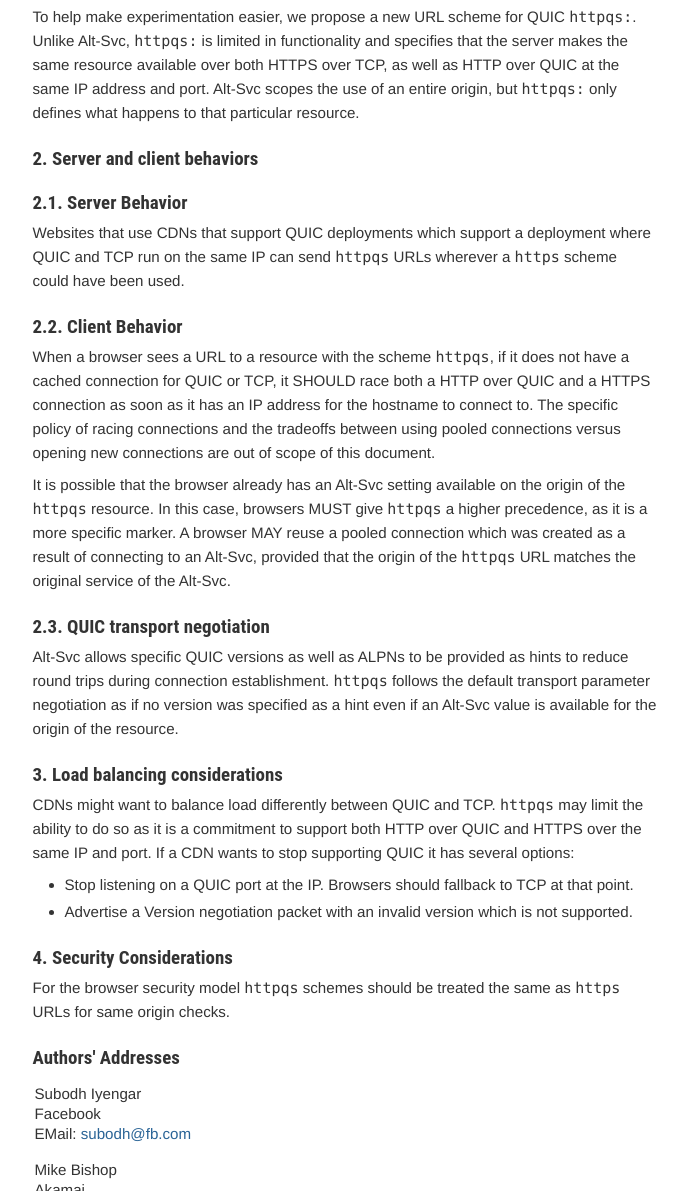
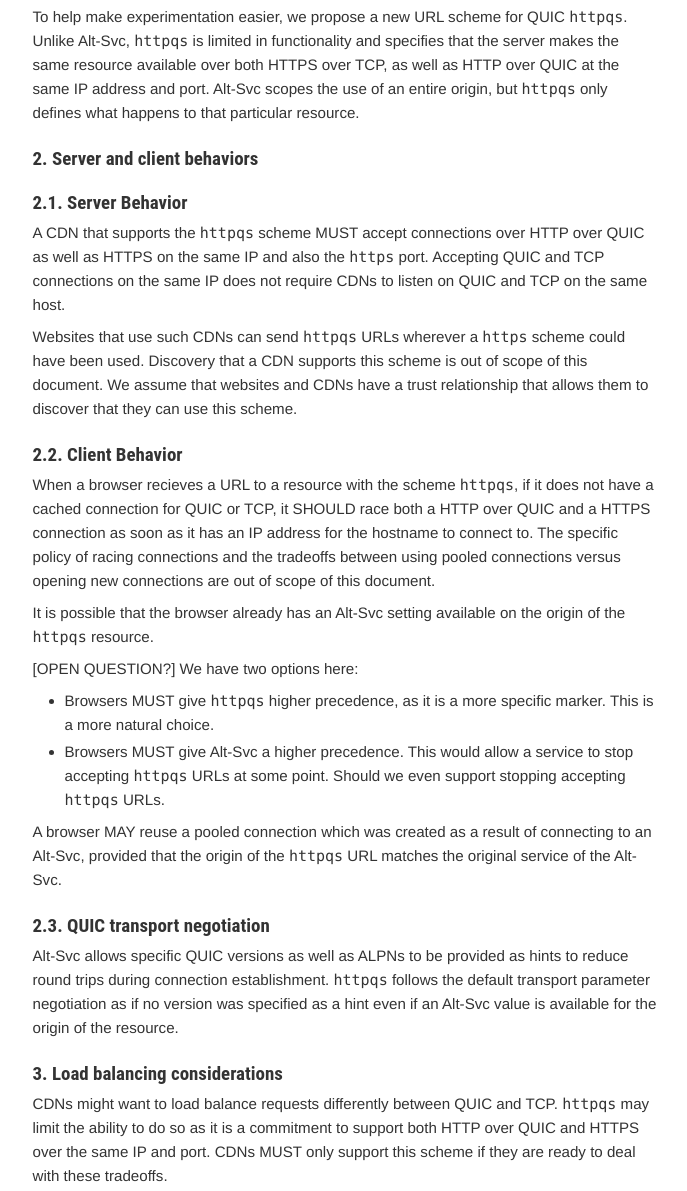
Before and after one commit to siyengar/quic-url, a plain HTML site: page draft-subodh-quic-httpqs.html in a window 1280 px wide. Shown: the part 1460-2651 px from the top of the page, without its empty margins (123-810 px from the left). Drawn offline with Linux system fonts and the light colour scheme.

Commit message:
Script updating gh-pages from 6a9e3e7. [ci skip]

```diff
--- a/draft-subodh-quic-httpqs.html
+++ b/draft-subodh-quic-httpqs.html
@@ -381,19 +381,28 @@ ul.toc li {
 <li>A website will want to experiment with QUIC before enabling QUIC for CDN use cases.  One desired model of experimentation is at a per-user level where a website decides whether to assign a user to a test or control group.  A CDN typically does not have access to cookies which determine users.  Thus to run such an experiment, additional co-operation between the website and the CDN would be needed.  If the website decides that the user should use QUIC, it cannot normally supply an Alt-Svc for the CDN.  The website instead needs to provide a hint to the CDN that it wishes to use QUIC for the resource and and the CDN would then supply the Alt-Svc itself.  This process requires an additional round-trip to discover the use of QUIC and makes experiments more complex.</li>
 <li>A particular origin might not be requested frequently in one browser session.  For example, it is common for a CDN to cache different content types in different server locations and refer to each location with a different URL.  Once a client requests an HTTP resource over the network, it might not request it again over the network, because subsequent tries might receive a cached response.  If there are not many requests per origin, then discovering than an origin can use QUIC might be too late.</li>
 </ul>
-<p id="rfc.section.1.p.3">To help make experimentation easier, we propose a new URL scheme for QUIC <samp>httpqs:</samp>.  Unlike Alt-Svc, <samp>httpqs:</samp> is limited in functionality and specifies that the server makes the same resource available over both HTTPS over TCP, as well as HTTP over QUIC at the same IP address and port.  Alt-Svc scopes the use of an entire origin, but <samp>httpqs:</samp> only defines what happens to that particular resource.</p>
+<p id="rfc.section.1.p.3">To help make experimentation easier, we propose a new URL scheme for QUIC <samp>httpqs</samp>.  Unlike Alt-Svc, <samp>httpqs</samp> is limited in functionality and specifies that the server makes the same resource available over both HTTPS over TCP, as well as HTTP over QUIC at the same IP address and port.  Alt-Svc scopes the use of an entire origin, but <samp>httpqs</samp> only defines what happens to that particular resource.</p>
 <h1 id="rfc.section.2">
 <a href="#rfc.section.2">2.</a> <a href="#server-and-client-behaviors" id="server-and-client-behaviors">Server and client behaviors</a>
 </h1>
 <h1 id="rfc.section.2.1">
 <a href="#rfc.section.2.1">2.1.</a> <a href="#server-behavior" id="server-behavior">Server Behavior</a>
 </h1>
-<p id="rfc.section.2.1.p.1">Websites that use CDNs that support QUIC deployments which support a deployment where QUIC and TCP run on the same IP can send <samp>httpqs</samp> URLs wherever a <samp>https</samp> scheme could have been used.</p>
+<p id="rfc.section.2.1.p.1">A CDN that supports the <samp>httpqs</samp> scheme MUST accept connections over HTTP over QUIC as well as HTTPS on the same IP and also the <samp>https</samp> port.  Accepting QUIC and TCP connections on the same IP does not require CDNs to listen on QUIC and TCP on the same host.</p>
+<p id="rfc.section.2.1.p.2">Websites that use such CDNs can send <samp>httpqs</samp> URLs wherever a <samp>https</samp> scheme could have been used.  Discovery that a CDN supports this scheme is out of scope of this document. We assume that websites and CDNs have a trust relationship that allows them to discover that they can use this scheme.</p>
 <h1 id="rfc.section.2.2">
 <a href="#rfc.section.2.2">2.2.</a> <a href="#client-behavior" id="client-behavior">Client Behavior</a>
 </h1>
-<p id="rfc.section.2.2.p.1">When a browser sees a URL to a resource with the scheme <samp>httpqs</samp>, if it does not have a cached connection for QUIC or TCP, it SHOULD race both a HTTP over QUIC and a HTTPS connection as soon as it has an IP address for the hostname to connect to.  The specific policy of racing connections and the tradeoffs between using pooled connections versus opening new connections are out of scope of this document.</p>
-<p id="rfc.section.2.2.p.2">It is possible that the browser already has an Alt-Svc setting available on the origin of the <samp>httpqs</samp> resource.  In this case, browsers MUST give <samp>httpqs</samp> a higher precedence, as it is a more specific marker.  A browser MAY reuse a pooled connection which was created as a result of connecting to an Alt-Svc, provided that the origin of the <samp>httpqs</samp> URL matches the original service of the Alt-Svc.</p>
+<p id="rfc.section.2.2.p.1">When a browser recieves a URL to a resource with the scheme <samp>httpqs</samp>, if it does not have a cached connection for QUIC or TCP, it SHOULD race both a HTTP over QUIC and a HTTPS connection as soon as it has an IP address for the hostname to connect to.  The specific policy of racing connections and the tradeoffs between using pooled connections versus opening new connections are out of scope of this document.</p>
+<p id="rfc.section.2.2.p.2">It is possible that the browser already has an Alt-Svc setting available on the origin of the <samp>httpqs</samp> resource.</p>
+<p id="rfc.section.2.2.p.3">[OPEN QUESTION?] We have two options here:</p>
+<p></p>
+
+<ul>
+<li>Browsers MUST give <samp>httpqs</samp> higher precedence, as it is a more specific marker.  This is a more natural choice.</li>
+<li>Browsers MUST give Alt-Svc a higher precedence. This would allow a service to stop accepting <samp>httpqs</samp> URLs at some point.  Should we even support stopping accepting <samp>httpqs</samp> URLs.</li>
+</ul>
+<p id="rfc.section.2.2.p.5">A browser MAY reuse a pooled connection which was created as a result of connecting to an Alt-Svc, provided that the origin of the <samp>httpqs</samp> URL matches the original service of the Alt-Svc.</p>
 <h1 id="rfc.section.2.3">
 <a href="#rfc.section.2.3">2.3.</a> <a href="#quic-transport-negotiation" id="quic-transport-negotiation">QUIC transport negotiation</a>
 </h1>
@@ -401,7 +410,8 @@ ul.toc li {
 <h1 id="rfc.section.3">
 <a href="#rfc.section.3">3.</a> <a href="#load-balancing-considerations" id="load-balancing-considerations">Load balancing considerations</a>
 </h1>
-<p id="rfc.section.3.p.1">CDNs might want to balance load differently between QUIC and TCP.  <samp>httpqs</samp> may limit the ability to do so as it is a commitment to support both HTTP over QUIC and HTTPS over the same IP and port.  If a CDN wants to stop supporting QUIC it has several options:</p>
+<p id="rfc.section.3.p.1">CDNs might want to load balance requests differently between QUIC and TCP.  <samp>httpqs</samp> may limit the ability to do so as it is a commitment to support both HTTP over QUIC and HTTPS over the same IP and port.  CDNs MUST only support this scheme if they are ready to deal with these tradeoffs.</p>
+<p id="rfc.section.3.p.2">If a CDN decides it wants to stop supporting QUIC it has several options:</p>
 <p></p>
 
 <ul>
@@ -412,6 +422,7 @@ ul.toc li {
 <a href="#rfc.section.4">4.</a> <a href="#security-considerations" id="security-considerations">Security Considerations</a>
 </h1>
 <p id="rfc.section.4.p.1">For the browser security model <samp>httpqs</samp> schemes should be treated the same as <samp>https</samp> URLs for same origin checks.</p>
+<p id="rfc.section.4.p.2">CDNs SHOULD have mitigations in place for Denial of Service attacks where attacking QUIC would take down the QUIC server as well.</p>
 <h1 id="rfc.authors"><a href="#rfc.authors">Authors' Addresses</a></h1>
 <div class="avoidbreak">
   <address class="vcard">
```
Also changed, not shown: draft-subodh-quic-httpqs.txt.
